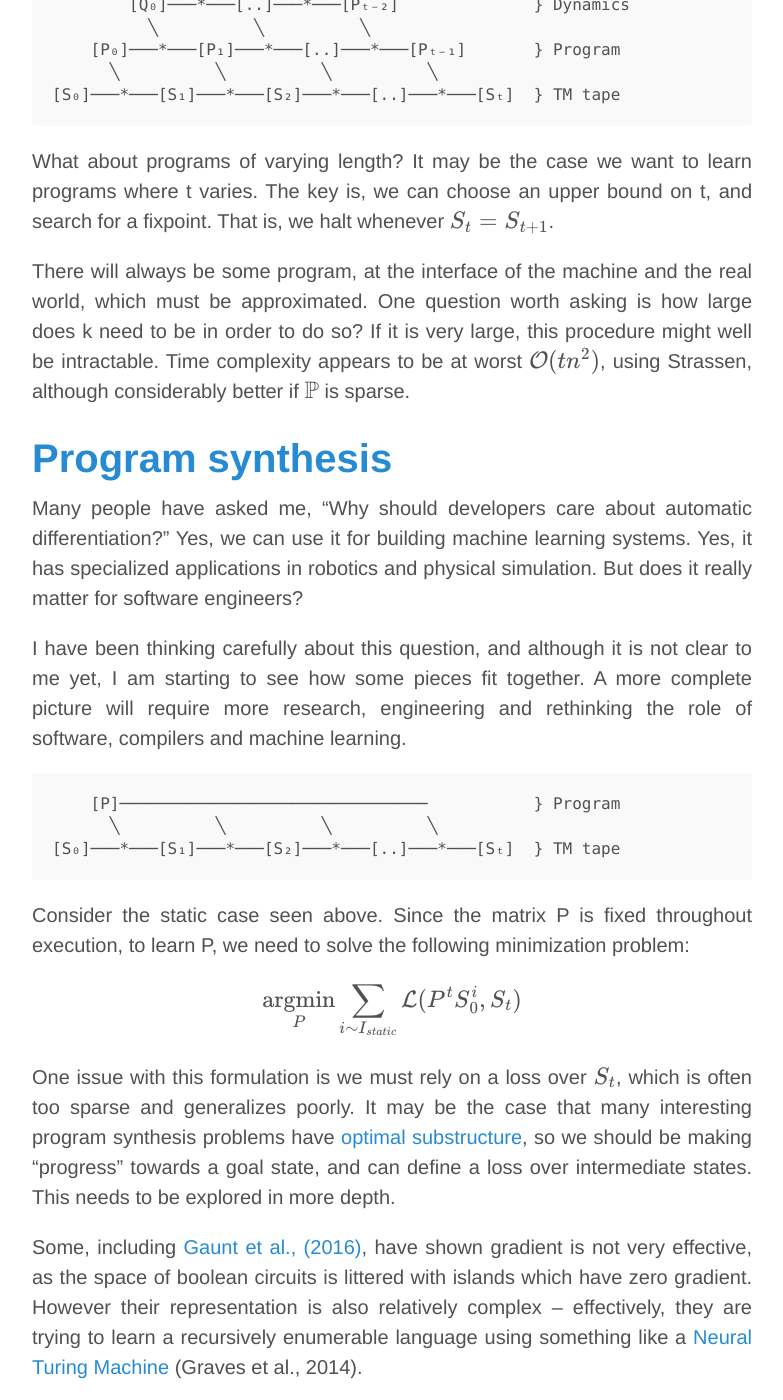
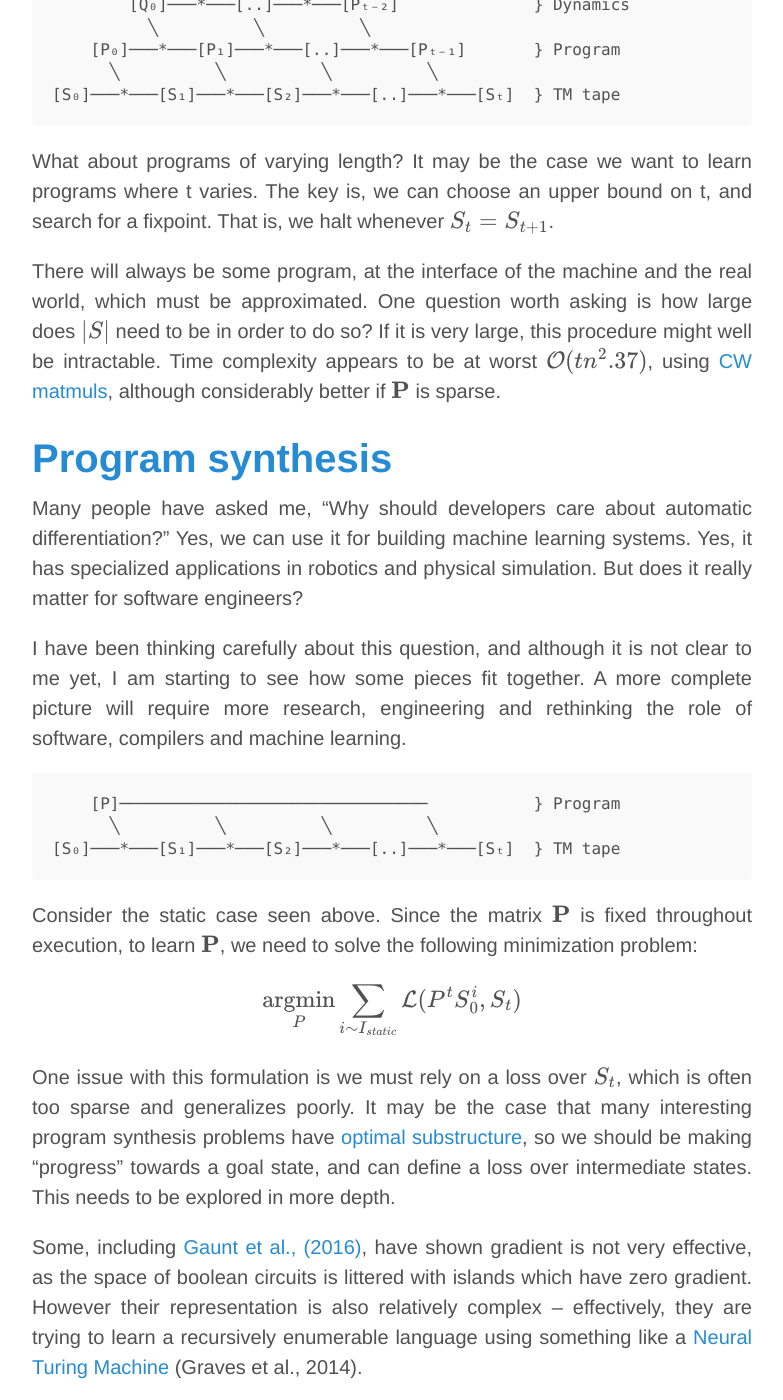
Before and after one commit to breandan/breandan.github.io, a Jekyll site: the page built from _posts/2020-06-30-graph-computation.md, in a window 1280 px wide and 1400 px high, scrolled down 30472 px. Shown: the whole window, without its empty margins (248-1031 px from the left). Built offline with Jekyll 4.4.1, drawn with Linux system fonts in a browser that asks for light colours; nearby versions of some CDN libraries; some web fonts are replaced; formulas are drawn with MathJax 3; comment, search, counter and statistics services are not loaded; some of the changed text lies outside the part shown.

Commit message:
fix latex

````diff
--- a/_posts/2020-06-30-graph-computation.md
+++ b/_posts/2020-06-30-graph-computation.md
@@ -1174,7 +1174,7 @@ We might also imagine the dynamic inputs as being generated by successively high
 
 What about programs of varying length? It may be the case we want to learn programs where t varies. The key is, we can choose an upper bound on t, and search for a fixpoint. That is, we halt whenever $$S_t = S_{t+1}$$.
 
-There will always be some program, at the interface of the machine and the real world, which must be approximated. One question worth asking is how large does k need to be in order to do so? If it is very large, this procedure might well be intractable. Time complexity appears to be at worst $$\mathcal{O}(tn^2)$$, using Strassen, although considerably better if $$\mathbb P$$ is sparse.
+There will always be some program, at the interface of the machine and the real world, which must be approximated. One question worth asking is how large does $$\lvert S\rvert$$ need to be in order to do so? If it is very large, this procedure might well be intractable. Time complexity appears to be at worst $$\mathcal{O}(tn^2.37)$$, using [CW matmuls](https://en.wikipedia.org/wiki/Coppersmith%E2%80%93Winograd_algorithm), although considerably better if $$\mathbf P$$ is sparse.
 
 # [Program synthesis](#synthesis)
 
@@ -1188,7 +1188,7 @@ I have been thinking carefully about this question, and although it is not clear
 [S₀]───*───[S₁]───*───[S₂]───*───[..]───*───[Sₜ]  } TM tape
 ```
 
-Consider the static case seen above. Since the matrix P is fixed throughout execution, to learn P, we need to solve the following minimization problem:
+Consider the static case seen above. Since the matrix $$\mathbf P$$ is fixed throughout execution, to learn $$\mathbf P$$, we need to solve the following minimization problem:
 
 $$
 \underset{P}{\text{argmin}}\sum_{i \sim I_{static}}\mathcal L(P^t S^i_0, S_t)
````
Also changed, not shown: other parts of _posts/2020-06-30-graph-computation.md (+1 -1 lines).
